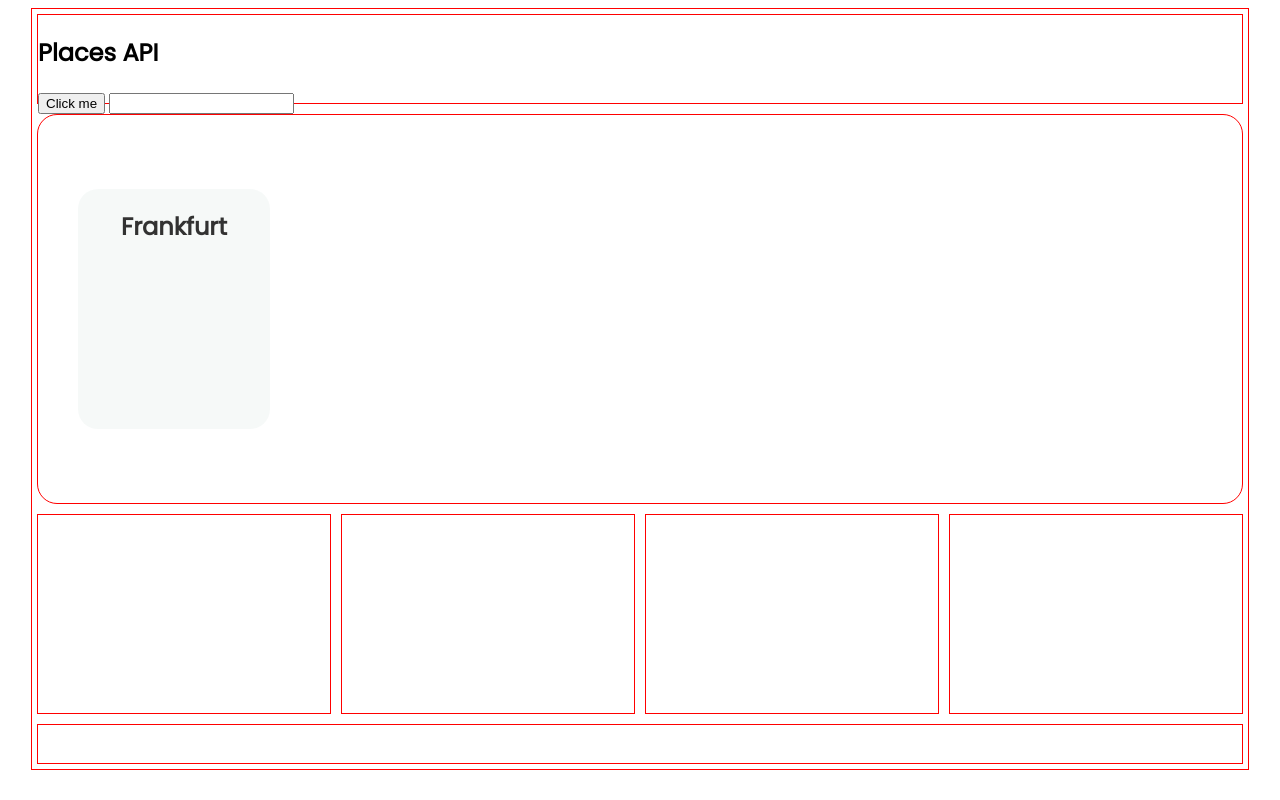
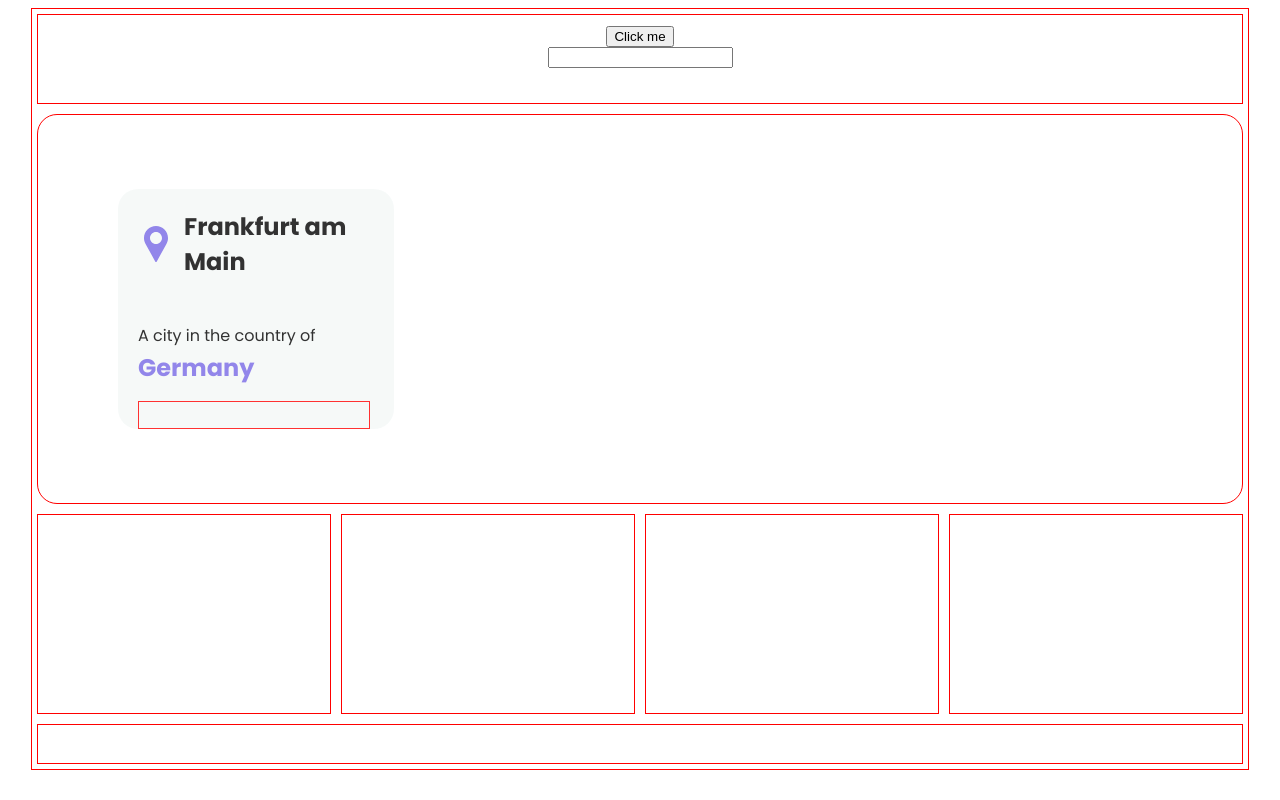
Before and after one commit to as-czyk/weather-app, a plain HTML site: page webapp/index.html in a window 1280 px wide. Drawn offline with Linux system fonts and the light colour scheme.

Commit message:
finished layout for places-api calls

```diff
--- a/webapp/app.js
+++ b/webapp/app.js
@@ -37,10 +37,10 @@
 const updateUI = async () => {
 
     const cityName = document.getElementById('cityName');
-    const cityImage = document.getElementById('cityImage');
+    const cityImage = document.querySelector('.img');
 
     cityName.textContent = '';
-    cityImage.src = '';
+    cityImage.style.backgroundImage = ''
 
     await getImageAndCity();
     const request = await fetch('http://localhost:3030/getPlaces');
@@ -48,7 +48,7 @@
     try{
       const placesData = await request.json();
       cityName.textContent = placesData[0].photos.cityName;
-      cityImage.src = placesData[0].photoReference;
+      cityImage.style.backgroundImage = `url(${placesData[0].photoReference})`;
 
     } catch(error){
       console.log("error", error);
--- a/webapp/index.html
+++ b/webapp/index.html
@@ -3,15 +3,13 @@
 <head>
     <meta charset="UTF-8">
     <meta name="viewport" content="width=device-width, initial-scale=1.0">
-    <link href="https://fonts.googleapis.com/css2?family=Poppins&display=swap" rel="stylesheet">
-    <link href="https://fonts.googleapis.com/css2?family=Oswald&family=Poppins&display=swap" rel="stylesheet">
+    <link href="https://fonts.googleapis.com/css2?family=Oswald:wght@200;300;400;500;600;700&family=Poppins:ital,wght@0,100;0,200;0,300;0,400;0,500;0,600;0,700;1,100;1,200;1,300;1,400;1,500;1,600&display=swap" rel="stylesheet">
     <link href = "main.css" rel = "stylesheet">
     <title>Weather App</title>
 </head>
 <body>
     <main class = "main__container">
         <header class = "bar">
-            <h2>Places API</h2>
             <button id = "search">Click me</button>
             <input type = "text" id = "input">
             <div class = "information-places">
@@ -19,8 +17,15 @@
             </div>
         </header>
         <section class = "img">
-            <div class = "information-wrapper">
-                <h1 id = "cityName">Frankfurt</h1>
+            <div class = "information__wrapper">
+                <div class = "header__information">
+                    <img src = "../resources/location.svg">
+                    <h1 id = "cityName">Frankfurt am Main</h1>
+                </div>
+                <p>A city in the country of<span id = "countryName">     Germany</span></p>
+                <div class = "current__weather">
+
+                </div>
             </div>
         </section>
         <section class = "ctn__one">
--- a/webapp/js/weather.js
+++ /dev/null
@@ -1 +0,0 @@
-const weatherKey = '2f9f6d737fdf8e1744a6b76313ad88b2'
--- a/webapp/main.css
+++ b/webapp/main.css
@@ -24,6 +24,10 @@
     grid-area: bar;
     border: 1px solid red;
     margin: 5px;
+    display: flex;
+    flex-direction: column;
+    justify-content: center;
+    align-items: center;
 }
 
 .img {
@@ -71,15 +75,37 @@
 
 /** Theme Styling **/
 
-.information-wrapper {
+.information__wrapper {
     display: flex;
     flex-direction: column;
     justify-content: flex-start;
-    align-items: center;
+    align-items: flex-start;
     background-color: #f4f8f7;
     border-radius: 20px;
     opacity: 0.8;
-    width: 15vw;
+    width: 20vw;
     height: 30vh;
-    margin-left: 40px;
+    margin-left: 80px;
+    padding-left: 20px;
 }
+
+.header__information {
+    display: flex;
+    flex-direction: row;
+}
+
+#cityName {
+    padding-left: 10px;
+}
+
+#countryName {
+    color: #7768E5;
+    font-weight: bold;
+    font-size: 24px;
+}
+
+.current__weather {
+    border: 1px solid red;
+    width: 18vw;
+    height: 10vh
+}
```
Also changed, not shown: resources/location.svg (added).
